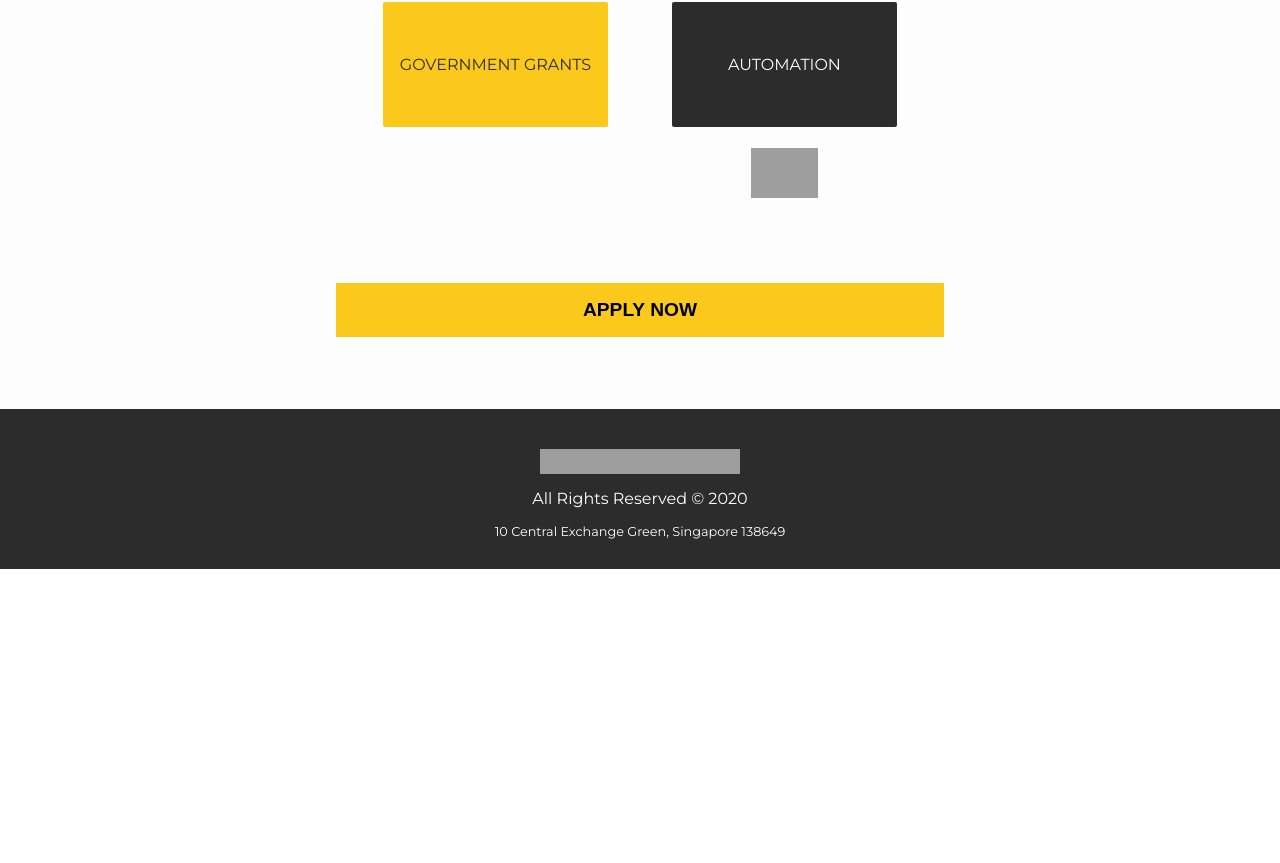
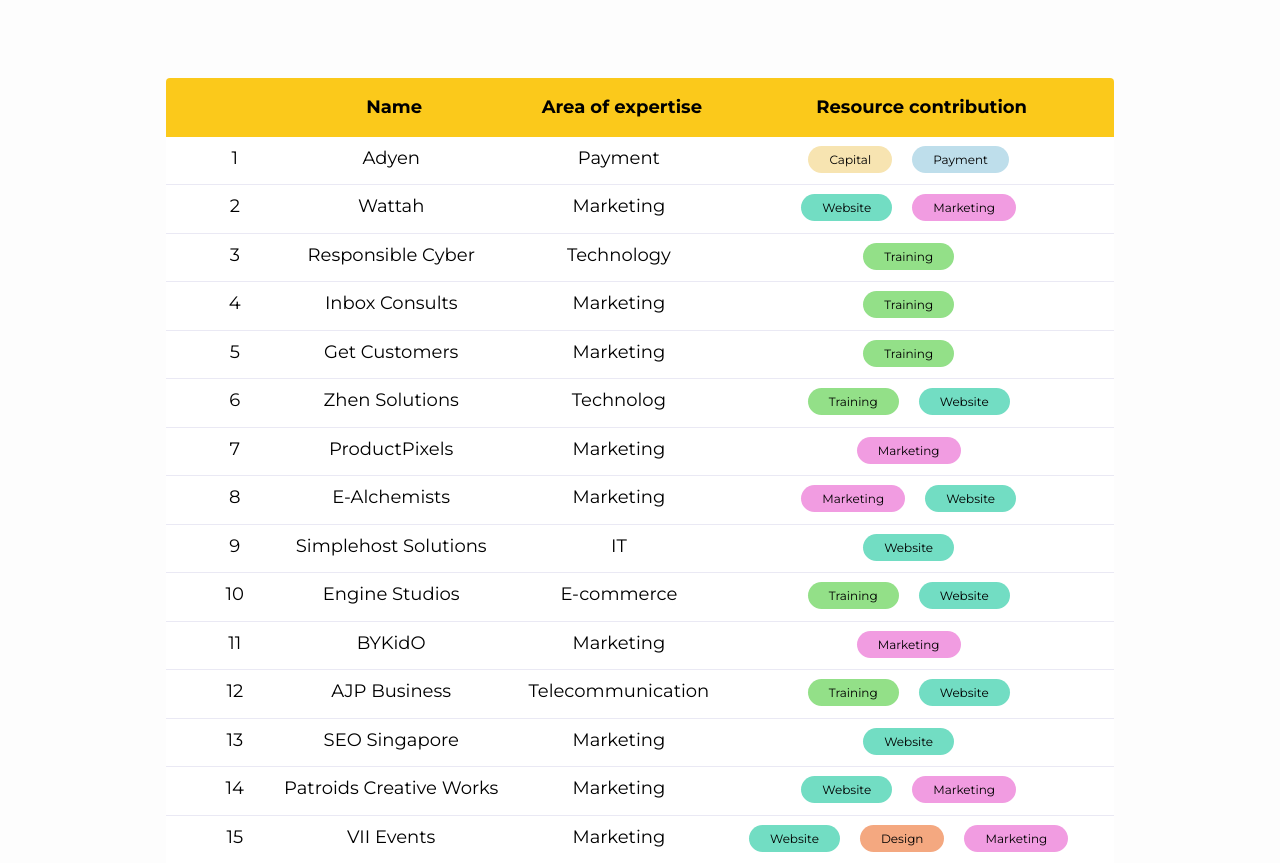
Before and after one commit to go-online-fund/frontend, a React (Create React App) app: page /how-the-fund-works in a window 1280 px wide. Shown: the part 2617-3480 px from the top of the page. Before the commit the page ends 3186 px from the top, so only its background shows below. Built offline with nearby package versions, Linux system fonts and the light colour scheme; grey boxes are pictures that could not be loaded; what react-video-play would draw is missing.

Commit message:
add sponsor list table

```diff
--- /dev/null
+++ b/src/components/pages/the-fund/company_list.tsx
@@ -0,0 +1,47 @@
+import React from 'react';
+import styled from 'styled-components';
+import './css/company_list.css';
+import companyList from '../../../data/sponsor_list';
+
+const CompanyListWrapper = styled.section`
+  width: 78%
+`;
+
+const renderCompanies = (companies: any[]) => {
+  const listOfCompanies = companies.map((company, index) => (
+    <tr key={company}>
+      <td>{index + 1}</td>
+      <td className='c-table__cell'>{company.name}</td>
+      <td className='c-table__cell'>{company.expertise}</td>
+      <td className='c-table__cell'>
+        {
+            company.resources.map((resource: string | undefined) => (
+              <span className={`resource ${resource?.toLowerCase()}`}>{resource}</span>
+            ))
+      }
+      </td>
+    </tr>
+  ));
+
+  return listOfCompanies;
+};
+
+const CompanyList: React.FC = () => (
+  <CompanyListWrapper className='wrapper'>
+    <table className='c-table'>
+      <thead className='c-table__header'>
+        <tr>
+          <th />
+          <th className='c-table__col-label'>Name</th>
+          <th className='c-table__col-label'>Area of expertise</th>
+          <th className='c-table__col-label'>Resource contribution</th>
+        </tr>
+      </thead>
+      <tbody className='c-table__body'>
+        {renderCompanies(companyList)}
+      </tbody>
+    </table>
+  </CompanyListWrapper>
+);
+
+export default CompanyList;
--- /dev/null
+++ b/src/components/pages/the-fund/css/company_list.css
@@ -0,0 +1,166 @@
+.wrapper h1 {
+    color: #fbc91b;
+    text-align: center;
+}
+
+.wrapper table {
+    border-collapse: collapse;
+    border-spacing: 0;
+}
+
+.wrapper td, th {
+    padding: 0;
+}
+
+.wrapper td {
+    padding-top: 10px;
+    padding-bottom: 15px;
+}
+
+.wrapper td:first-of-type {
+    padding-left: 36px;
+    width: 66px;
+    text-align: center;
+}
+
+.c-table {
+    -moz-border-radius: 4px;
+    -webkit-border-radius: 4px;
+    background-color: #fff;
+    border-radius: 4px;
+    font-size: 18px;
+    line-height: 1.25;
+    margin-bottom: 24px;
+    width: 100%;
+}
+
+.c-table__cell {
+    padding: 12px 0 12px 0;
+    word-wrap: break-word;
+    text-align: center;
+}
+
+.c-table__header tr {
+    color: #fff;
+}
+
+.c-table__header th {
+    background-color: #fbc91b;
+    padding: 18px 6px 18px 12px;
+    color: black;
+}
+
+.c-table__header th:first-child {
+    border-top-left-radius:  4px;
+}
+
+.c-table__header th:last-child {
+    border-top-right-radius: 4px;
+}
+
+.c-table__body tr {
+    border-bottom: 1px solid rgba(113, 110, 182, 0.15);
+}
+
+.c-table__body tr:last-child {
+    border-bottom: none;
+}
+
+.c-table__body tr:hover {
+    background-color: rgba(113, 110, 182, 0.15);
+    color: #272b37;
+}
+
+.c-table__label {
+    display: none;
+}
+
+/* Mobile table styles */
+
+@media only screen and (max-width: 767px) {
+
+    table, thead, tbody, th, td, tr {
+        display: block;
+    }
+
+    td:first-child {
+        padding-top: 24px;
+    }
+
+    td:last-child {
+        padding-bottom: 24px;
+    }
+
+    .c-table {
+        border: 1px solid rgba(113, 110, 182, 0.15);
+        font-size: 15px;
+        line-break: 1.2;
+    }
+
+    .c-table__header tr {
+        position: absolute;
+        top: -9999px;
+        left: -9999px;
+    }
+
+    .c-table__cell {
+        padding: 12px 24px;
+        position: relative;
+        width: 100%;
+        word-wrap: break-word;
+    }
+
+    .c-table__label {
+        color: #272b37;
+        display: block;
+        font-size: 10px;
+        font-weight: 700;
+        line-height: 1.2;
+        margin-bottom: 6px;
+        text-transform: uppercase;
+    }
+
+    .c-table__body tr:hover {
+        background-color: transparent;
+    }
+
+    .c-table__body tr:nth-child(odd) {
+        background-color: rgba(113, 110, 182, 0.04);
+    }
+}
+
+.resource {
+    padding: 5px 20px 5px 20px;
+    border-radius: 20px;
+    border: 1px solid transparent;
+    font-size: 12px;
+    margin-right: 20px;
+}
+
+.capital {
+    background: #f7e4b1
+}
+
+.training {
+    background: #93e088;
+}
+
+.website {
+    background: #72ddc3;
+}
+
+.automation {
+    background: #9cc6fa;
+}
+
+.payment {
+    background: #bedeeb;
+}
+
+.marketing {
+    background: #f19ce1;
+}
+
+.design {
+    background: #f4a880;
+}
--- a/src/components/pages/the-fund/resouces.tsx
+++ b/src/components/pages/the-fund/resouces.tsx
@@ -3,7 +3,7 @@
 import { useHistory } from 'react-router';
 import { StylesSchema } from '../../../shared/enums/styles';
 import { SecondaryButton } from '../../elements';
-import partnersList from '../landing/partners.json';
+import CompanyList from './company_list';
 
 interface HelpAreasGridItemProps {
   isEven: boolean;
@@ -70,27 +70,6 @@
   margin: 2rem;
 `;
 
-const PartnerIcon = styled.img`
-  -webkit-tap-highlight-color: transparent;
-  cursor: pointer;
-  transition: transform 0.5s ease;
-  padding: 0.5em;
-  max-width: 40%;
-  max-height: 50px;
-
-  &:hover {
-    transform: scale(1.1);
-  }
-`;
-
-const IconsContainer = styled.div`
-  align-items: center;
-  display: flex;
-  flex-flow: row wrap;
-  justify-content: center;
-`;
-
-
 const RESOURCES = ['website', 'payment', 'marketing', 'government grants', 'automation'];
 
 const Resources: React.FC = () => {
@@ -101,29 +80,14 @@
       <ResourcesHeader>Our Resources</ResourcesHeader>
       <HelpAreasGrid>
         {
-        RESOURCES.map((resource, index) => {
-          const partners = partnersList.filter(({ supportAreas }) => supportAreas.includes(resource));
-
-          return (
-            <HelpAreasGridItem>
-              <HelpAreasGridBox isEven={index % 2 === 0}>{resource}</HelpAreasGridBox>
-              <IconsContainer>
-                {
-                  partners.map(({ companyName, companyLogo }) => (
-                    <PartnerIcon
-                      key={companyName}
-                      alt={companyName}
-                      title={companyName}
-                      src={companyLogo}
-                    />
-                  ))
-                }
-              </IconsContainer>
-            </HelpAreasGridItem>
-          );
-        })
+        RESOURCES.map((resource, index) => (
+          <HelpAreasGridItem>
+            <HelpAreasGridBox isEven={index % 2 === 0}>{resource}</HelpAreasGridBox>
+          </HelpAreasGridItem>
+        ))
       }
       </HelpAreasGrid>
+      <CompanyList />
       <SecondaryButton
         onClick={() => history.push('/', {
           scrollTo: 'applyForFund',
--- /dev/null
+++ b/src/data/sponsor_list.js
@@ -0,0 +1,73 @@
+const companyList = [{
+  name: 'Adyen',
+  expertise: 'Payment',
+  resources: [
+    'Capital', 'Payment',
+  ],
+}, {
+  name: 'Wattah',
+  expertise: 'Marketing',
+  resources: ['Website', 'Marketing'],
+}, {
+  name: 'Responsible Cyber',
+  expertise: 'Technology',
+  resources: ['Training'],
+}, {
+  name: 'Inbox Consults',
+  expertise: 'Marketing',
+  resources: ['Training'],
+}, {
+  name: 'Get Customers',
+  expertise: 'Marketing',
+  resources: ['Training'],
+}, {
+  name: 'Zhen Solutions',
+  expertise: 'Technolog',
+  resources: ['Training', 'Website'],
+}, {
+  name: 'ProductPixels',
+  expertise: 'Marketing',
+  resources: ['Marketing'],
+}, {
+  name: 'E-Alchemists',
+  expertise: 'Marketing',
+  resources: ['Marketing', 'Website'],
+}, {
+  name: 'Simplehost Solutions',
+  expertise: 'IT',
+  resources: ['Website'],
+}, {
+  name: 'Engine Studios',
+  expertise: 'E-commerce',
+  resources: ['Training', 'Website'],
+}, {
+  name: 'BYKidO',
+  expertise: 'Marketing',
+  resources: ['Marketing'],
+}, {
+  name: 'AJP Business',
+  expertise: 'Telecommunication',
+  resources: ['Training', 'Website'],
+}, {
+  name: 'SEO Singapore',
+  expertise: 'Marketing',
+  resources: ['Website'],
+}, {
+  name: 'Patroids Creative Works',
+  expertise: 'Marketing',
+  resources: ['Website', 'Marketing'],
+}, {
+  name: 'VII Events',
+  expertise: 'Marketing',
+  resources: ['Website', 'Design', 'Marketing'],
+}, {
+  name: 'BotDistrikt',
+  expertise: 'Technology',
+  resources: ['Automation'],
+}, {
+  name: 'Spenmo',
+  expertise: 'Payment',
+  resources: ['Payment', 'Marketing'],
+}];
+
+export default companyList;
```
